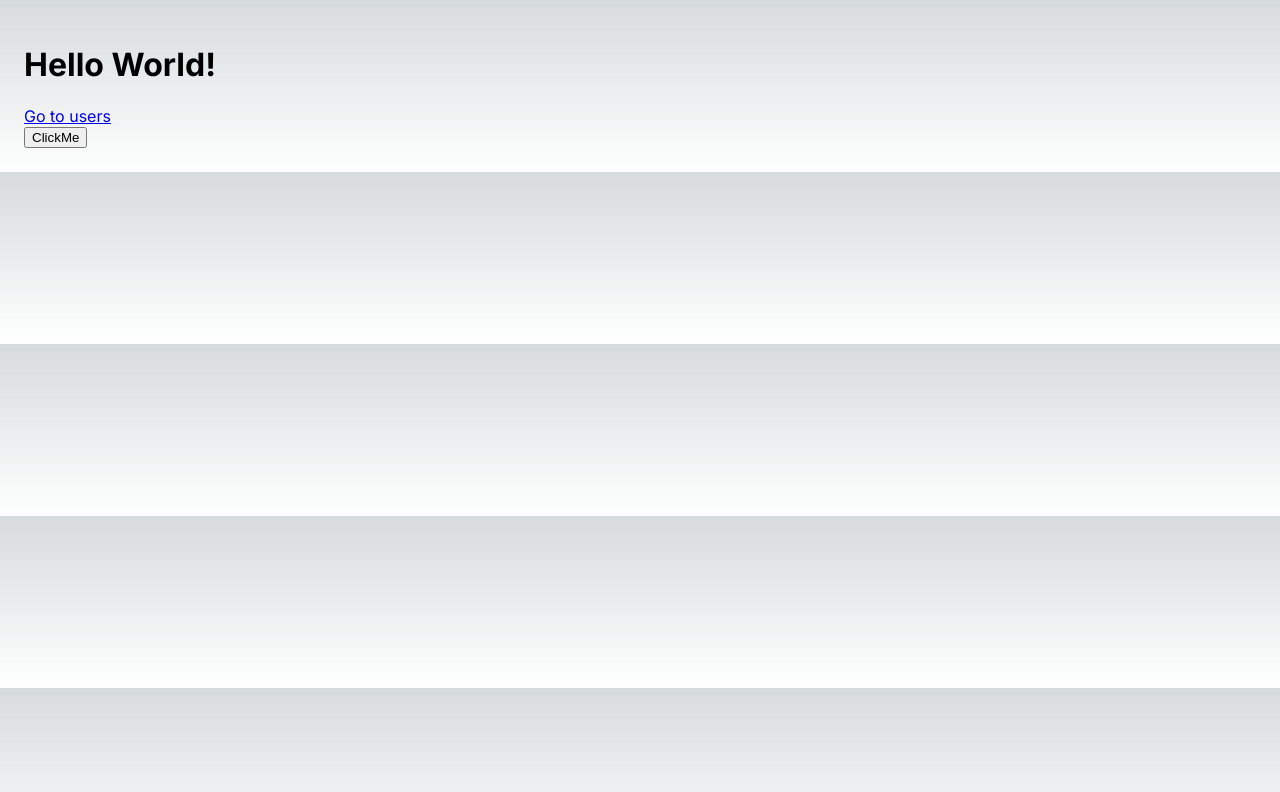
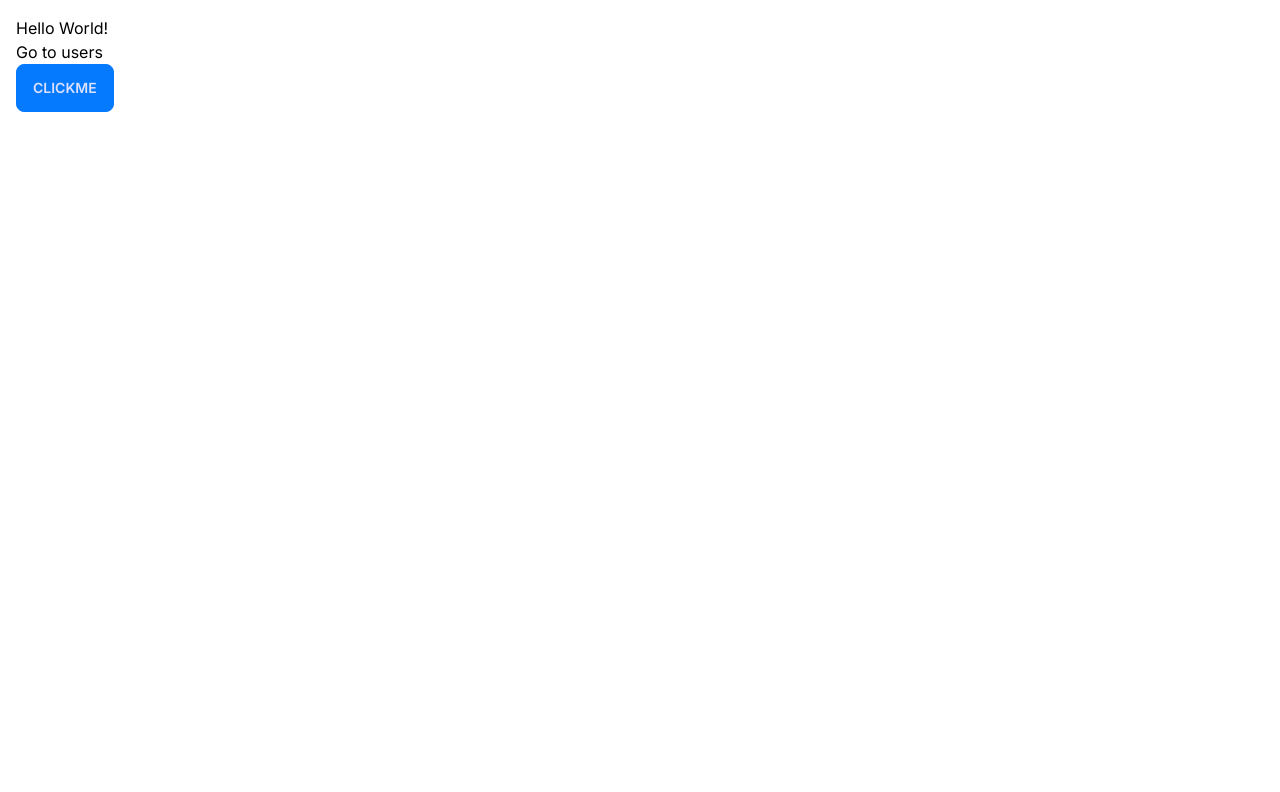
Before and after one commit to TudorSante/nextjs-tutorials-mosh, a Next.js app: page / in a window 1280 px wide. Shown: the top 792 px of the page. Built offline with nearby package versions, Linux system fonts and the light colour scheme.

Commit message:
Routing overview exercise

```diff
--- a/app/components/AddToCart.tsx
+++ b/app/components/AddToCart.tsx
@@ -3,7 +3,11 @@
 
 /* This comp will be rendered on the client side - CSR */
 const AddToCart = () => {
-  return <button onClick={() => console.log("Clicked")}>ClickMe</button>;
+  return (
+    <button className="btn btn-primary" onClick={() => console.log("Clicked")}>
+      ClickMe
+    </button>
+  );
 };
 
 export default AddToCart;
--- /dev/null
+++ b/app/components/ProductCart.module.css
@@ -0,0 +1,4 @@
+.card {
+  padding: 1rem;
+  border: 1px solid #ccc;
+}
--- a/app/globals.css
+++ b/app/globals.css
@@ -1,7 +1,9 @@
+@tailwind base;
+@tailwind components;
+@tailwind utilities;
+
 :root {
   --foreground-rgb: 0, 0, 0;
-  --background-start-rgb: 214, 219, 220;
-  --background-end-rgb: 255, 255, 255;
 }
 
 @media (prefers-color-scheme: dark) {
--- a/app/layout.tsx
+++ b/app/layout.tsx
@@ -1,22 +1,22 @@
-import './globals.css'
-import type { Metadata } from 'next'
-import { Inter } from 'next/font/google'
+import "./globals.css";
+import type { Metadata } from "next";
+import { Inter } from "next/font/google";
 
-const inter = Inter({ subsets: ['latin'] })
+const inter = Inter({ subsets: ["latin"] });
 
 export const metadata: Metadata = {
-  title: 'Create Next App',
-  description: 'Generated by create next app',
-}
+  title: "Create Next App",
+  description: "Generated by create next app",
+};
 
 export default function RootLayout({
   children,
 }: {
-  children: React.ReactNode
+  children: React.ReactNode;
 }) {
   return (
-    <html lang="en">
+    <html lang="en" data-theme="winter">
       <body className={inter.className}>{children}</body>
     </html>
-  )
+  );
 }
--- /dev/null
+++ b/app/users/UserTable.tsx
@@ -0,0 +1,35 @@
+import React from "react";
+
+interface User {
+  id: number;
+  name: string;
+  email: string;
+}
+
+const UserTable = async () => {
+  const res = await fetch("https://jsonplaceholder.typicode.com/users", {
+    cache: "no-store",
+  });
+  const users: User[] = await res.json();
+
+  return (
+    <table className="table table-bordered">
+      <thead className="text text-lg text-zinc-50">
+        <tr>
+          <th>Name</th>
+          <th>Email</th>
+        </tr>
+      </thead>
+      <tbody>
+        {users.map((user) => (
+          <tr key={user.id}>
+            <td>{user.name}</td>
+            <td>{user.email}</td>
+          </tr>
+        ))}
+      </tbody>
+    </table>
+  );
+};
+
+export default UserTable;
--- a/app/users/page.tsx
+++ b/app/users/page.tsx
@@ -1,26 +1,11 @@
 import React from "react";
-
-interface User {
-  id: number;
-  name: string;
-}
+import UserTable from "./UserTable";
 
 const UsersPage = async () => {
-  const res = await fetch("https://jsonplaceholder.typicode.com/users", {
-    cache: "no-store",
-  });
-  const users: User[] = await res.json();
-  // console.log(users);
-
   return (
     <>
       <h1>Users</h1>
-      <p>{new Date().toLocaleTimeString()}</p>
-      <ul>
-        {users.map((user) => (
-          <li key={user.id}>{user.name}</li>
-        ))}
-      </ul>
+      <UserTable />
     </>
   );
 };
--- a/package.json
+++ b/package.json
@@ -21,5 +21,8 @@
     "react-dom": "18.2.0",
     "tailwindcss": "3.3.3",
     "typescript": "5.2.2"
+  },
+  "devDependencies": {
+    "daisyui": "^3.7.4"
   }
 }
--- a/tailwind.config.ts
+++ b/tailwind.config.ts
@@ -1,20 +1,23 @@
-import type { Config } from 'tailwindcss'
+import type { Config } from "tailwindcss";
 
 const config: Config = {
   content: [
-    './pages/**/*.{js,ts,jsx,tsx,mdx}',
-    './components/**/*.{js,ts,jsx,tsx,mdx}',
-    './app/**/*.{js,ts,jsx,tsx,mdx}',
+    "./pages/**/*.{js,ts,jsx,tsx,mdx}",
+    "./components/**/*.{js,ts,jsx,tsx,mdx}",
+    "./app/**/*.{js,ts,jsx,tsx,mdx}",
   ],
   theme: {
     extend: {
       backgroundImage: {
-        'gradient-radial': 'radial-gradient(var(--tw-gradient-stops))',
-        'gradient-conic':
-          'conic-gradient(from 180deg at 50% 50%, var(--tw-gradient-stops))',
+        "gradient-radial": "radial-gradient(var(--tw-gradient-stops))",
+        "gradient-conic":
+          "conic-gradient(from 180deg at 50% 50%, var(--tw-gradient-stops))",
       },
     },
   },
-  plugins: [],
-}
-export default config
+  plugins: [require("daisyui")],
+  daisyui: {
+    themes: ["dark", "black", "winter"],
+  },
+};
+export default config;
```
Also changed, not shown: 1 other file (tests, documents, lock files or other folders).
